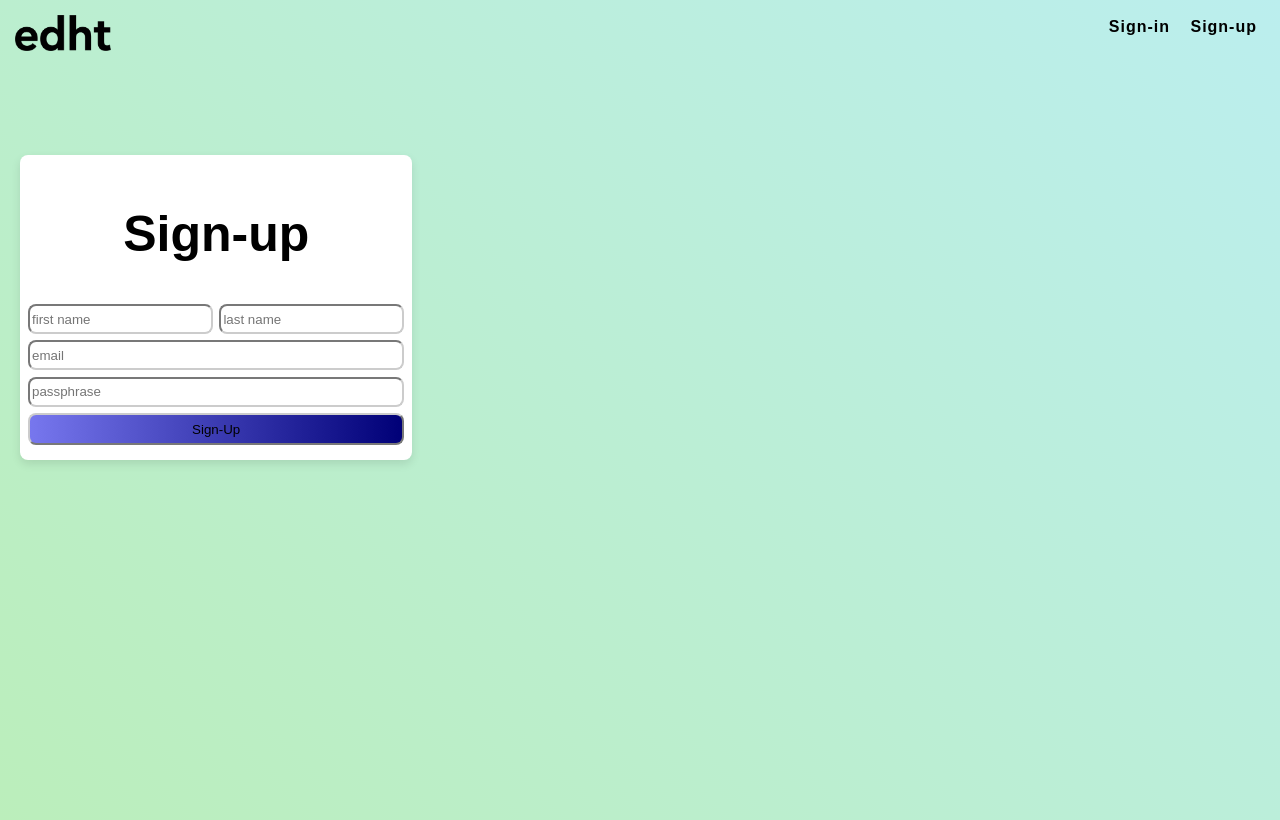
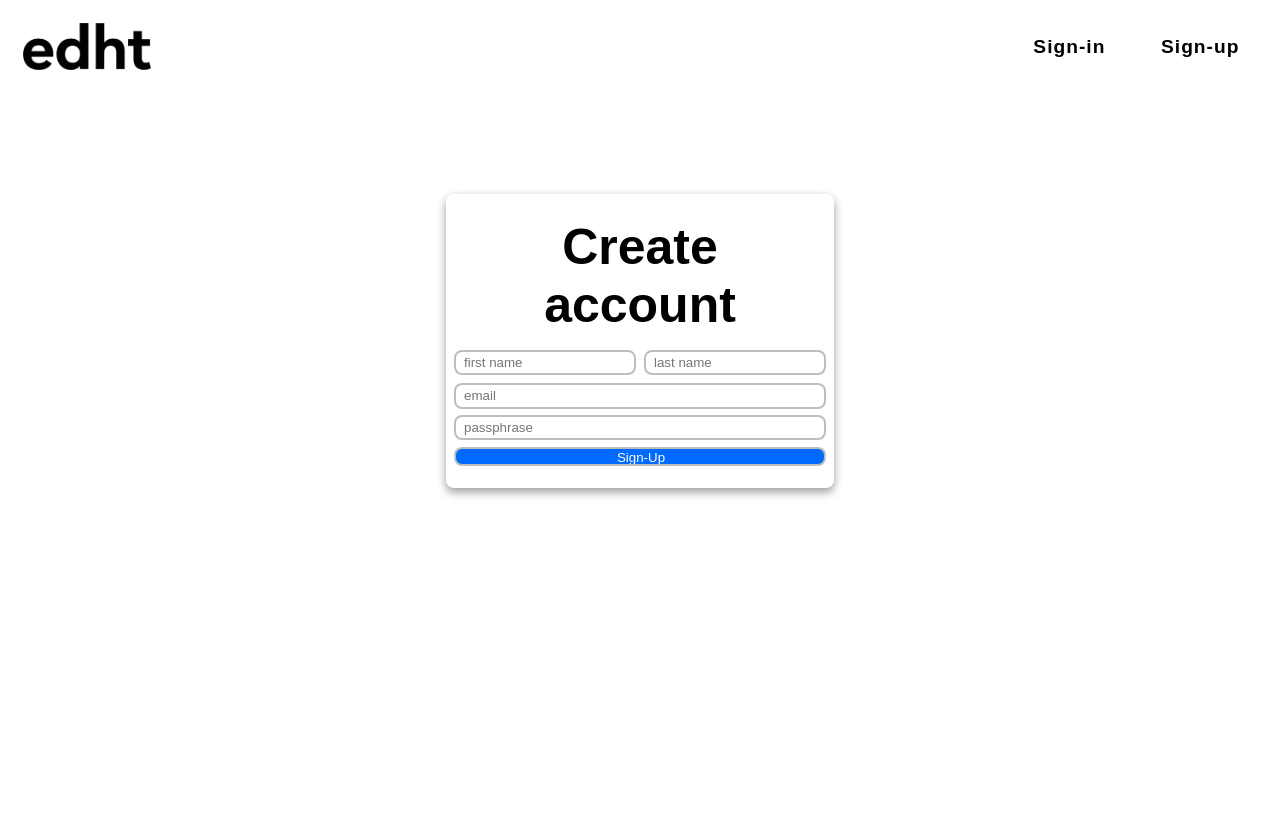
Before and after one commit to edht2/edht-xyz, a Flask app: page /signup in a window 1280 px wide. After the commit the page ends 497 px from the top, so only its background shows below. Run offline with Flask 3, Linux system fonts and the light colour scheme.

Commit message:
improved css, added form validation, added home.html and improved static folder

```diff
--- a/app/__init__.py
+++ b/app/__init__.py
@@ -22,6 +22,11 @@ def create_app(config_class=Config):
         from app.models.account import Account
         from flask_login import current_user
 
+        # REMOVE LATER
+        db.drop_all()
+        db.create_all()
+        # ***********
+
         @lm.user_loader
         def load_user(user_id):
             return Account.query.get(int(user_id))
--- a/app/account/routes.py
+++ b/app/account/routes.py
@@ -5,12 +5,17 @@ from app.extensions import db
 from app.models.account import Account
 from flask_login import current_user, login_user, logout_user, login_required
 
+
 @account.route('/signup', methods=['GET', 'POST'])
 def signup():
+    """ Sign-Up page - This will contain what you expect, a short form which is validated
+    and then appended to the database, it also signs-in the user after the account has been added """
+
 
     if current_user.is_authenticated:
-        # if the user is already signed in send them to index
+        # if the user is already signed in send them to index as they should be able to sign-up while signed in
         return redirect(url_for('main.index'))
+
 
     if request.method == 'POST':
         # when the sign-up form is submitted
@@ -19,16 +24,20 @@ def signup():
         last_name = request.form.get('last_name')
         email = request.form.get('email')
         passphrase = request.form.get('passphrase')
+        # get all of the form data
 
-        results = validate_signup(first_name, last_name, email)
+        results = validate_signup(first_name, last_name, email, passphrase)
         # validate the sign-up credentials
 
         if results["summary"]:
             # if the credentials were invalid
+            results['first_name'] = first_name
+            results['last_name'] = last_name
+            results['email'] = email
+            results['passphrase'] = passphrase
 
             flash(results)
-
-            print(results)
+            # send them back to client with an error message
 
         else:
             user = Account(first_name=first_name, last_name=last_name, email=email, passphrase=None)
@@ -45,8 +54,10 @@ def signup():
             # login the user
 
             return redirect(url_for('main.index'))
+            # send them to the home page!
 
     return render_template('signup.html')
+
 
 @account.route('/signin', methods=['GET', 'POST'])
 def signin():
@@ -59,16 +70,23 @@ def signin():
         email = request.form.get('email')
         passphrase = request.form.get('passphrase')
 
-        user = Account.query.filter_by(email=email).first()
+        account: Account = Account.query.filter_by(email=email).all()
 
-        if user and user.validate_passphrase(passphrase):
+        if account and account.validate_passphrase(passphrase):
             # check if the passphrase matches the email
-            login_user(user, remember=False)
+
+            login_user(account, remember=True)
+            # signin the user
+
             next_page = request.args.get('next')
-            # redirect to the page they tried to access
+            # find to the page they tried to access
+
             return redirect(next_page or url_for('main.index'))
+            # take them to home or the page they were tring to access
         else:
-            flash("Sign-in unsuccesful")
+            flash("Invalid passphrase-email combo")
+            # alert the client it has failed
+
     return render_template('signin.html')
 
 @login_required
--- /dev/null
+++ b/app/static/css/forms.css
@@ -0,0 +1,61 @@
+input {
+    background-color: white;
+    border: 2px solid rgb(190, 190, 190);
+    height: 1.5vw;
+    border-radius: 8px;
+    padding-left: 8px;
+}
+
+.form-full-bar {
+   margin-bottom: 0.4rem;
+   display: flex;
+   flex-direction: column;
+}
+
+.form-container {
+    padding: 8px;
+    border-radius: 8px;
+    background-color: white;
+    display: inline-block;
+    margin: 0 auto;
+    width: 30%;
+    margin-top: 6rem;
+    box-shadow: 0 4px 10px rgba(0, 0, 0, 0.4);
+}
+
+.side-by-side {
+    display: flex;
+    justify-content: left;
+    margin-bottom: 8px;
+    gap: 8px;
+}
+
+label {
+    color: black;
+}
+
+.side-by-side-left {
+    display: inline;
+    float: left;
+    width: 50%;
+}
+
+.side-by-side-right {
+    display: inline;
+    float: right;
+    width: 50%;
+}
+
+.validation-fail {
+    background-color: rgb(253, 137, 137);
+    border: 2px solid rgb(200, 98, 98);
+    border-radius: 5px;
+    margin-bottom: 8px;
+}
+
+#submit-button {
+    background-color: rgb(0, 106, 255);
+    margin-bottom: 8px;
+    color: white;
+    height: 1.5vw;
+}
--- /dev/null
+++ b/app/static/css/main.css
@@ -0,0 +1,49 @@
+/*
+C1 = 2c5234
+C2 = b7dd79
+C3 = a3d963
+*/
+
+body {
+    flex-direction: column;
+    text-align: center;
+    font-family: Arial;
+    margin: 10px;
+}
+
+.index {
+    /* background-image: linear-gradient(45deg, #fdf, #ffb); */
+    background-color: white;
+}
+
+.signup {
+    /* background-image: linear-gradient(45deg, #beb, #bee); */
+    background-color: white;
+}
+
+.content {
+    padding: 10px;
+}
+
+.main-title {
+    text-align: left;
+    margin-top: 200px;
+    margin-left: 2vw;
+    font-weight: 1000;
+    font-size: 4vw;
+}
+
+.highlighted {
+    color: #d2310d
+}
+
+h2 {
+    font-size: 50px;
+    margin: 16px;
+}
+
+p {
+    margin: 0;
+    color:#3a3a3a;
+    font-size: small;
+}
--- a/app/static/navbar.css
+++ b/app/static/css/navbar.css
@@ -1,24 +1,29 @@
 .logo {
-    width: 6rem;
+    width: 10vw;
     height: auto;
     display: flex;
     position: absolute;
-    margin: 5px
+    margin: 1vw;
 }
 
-a {
+a.nav-link:link,
+a.nav-link:visited,
+a.nav-link:hover,
+a.nav-link:active  {
     text-decoration: none;
+    font-size: 1.5vw;
     color: #000;
     letter-spacing: 1px;
     font-weight: 600;
 }
+
 .nav_bar {
     overflow: hidden;
 }
 
 .nav_bar_item {
     display: inline-block;
-    padding: 8px;
+    padding: 2vw;
 }
 
 .nav_list {
--- a/app/static/forms.css
+++ /dev/null
@@ -1,42 +0,0 @@
-input {
-    background-color: white;
-    border-color: #ccc;
-    height: 3vh;
-    border-radius: 8px;
-}
-
-.form_full_bar {
-   margin-bottom: 0.4rem;
-   display: flex;
-   flex-direction: column;
-}
-
-.form_container {
-    padding: 8px;
-    border-radius: 8px;
-    background-color: white;
-    display: inline-block;
-    text-align: center;
-    justify-content: center;
-    margin: 0 auto;
-    margin-top: 6rem;
-    box-shadow: 0 4px 10px rgba(0, 0, 0, 0.1);
-}
-
-.form_title {
-    text-align: center;
-    color: white;
-    font-weight: 1000;
-    font-size: 2rem;
-}
-
-.side_by_side {
-    display: flex;
-    margin-bottom: 0.4rem;
-    gap: 0.4rem;
-}
-
-#submit_button {
-    background-image: linear-gradient(to right, #77e, #007);
-    height: 4vh;
-}
--- a/app/static/main.css
+++ /dev/null
@@ -1,36 +0,0 @@
-/*
-C1 = 2c5234
-C2 = b7dd79
-C3 = a3d963
-*/
-
-body {
-    flex-direction: column;
-    font-family: Arial;
-    margin: 10px;
-    height: 100vh;
-}
-
-.index {
-    background-image: linear-gradient(45deg, #fdf, #ffb);
-}
-
-.signup {
-    background-image: linear-gradient(45deg, #beb, #bee);
-}
-
-.content {
-    height: 60vh;
-    padding: 10px;
-}
-
-.main_title {
-    text-align: left;
-    margin-top: 200px;
-    font-weight: 1000;
-    font-size: 30px;
-}
-
-h2 {
-    font-size: 50px
-}
--- /dev/null
+++ b/app/templates/NOTE.txt
@@ -0,0 +1 @@
+'home.html' is for signed-in users and 'index.html' is for un-signed-in users
--- a/app/templates/base.html
+++ b/app/templates/base.html
@@ -4,21 +4,21 @@
     {% block headers %} {% endblock %}
     <meta charset="UTF-8">
     <title>{% block title %} {% endblock %} - edht</title>
-    <link rel="stylesheet" href="{{ url_for('static', filename='main.css')}}">
-    <link rel="stylesheet" href="{{ url_for('static', filename='navbar.css')}}">
+    <link rel="stylesheet" href="{{ url_for('static', filename='css/main.css')}}">
+    <link rel="stylesheet" href="{{ url_for('static', filename='css/navbar.css')}}">
 </head>
 <body class="{% block page %}{% endblock %}">
     <nav class="nav">
-        <img onclick="window.location.href='/'" src="{{ url_for('static', filename='edht_logo.png') }}" alt="logo" class="logo">
+        <img onclick="window.location.href='/'" src="{{ url_for('static', filename='img/edht_logo.png') }}" alt="logo" class="logo">
         <ul class="nav_list">
             {% if not current_user.is_authenticated %}
-                <li class="nav_bar_item"><a href="/signin">Sign-in</a></li>
-                <li class="nav_bar_item"><a href="/signup">Sign-up</a></li>
+                <li class="nav_bar_item"><a class='nav-link' href="/signin">Sign-in</a></li>
+                <li class="nav_bar_item"><a class='nav-link' href="/signup">Sign-up</a></li>
             {% else %}
-                <li class="nav_bar_item"><a href="/signout">Sign-out</a></li>
-                <li class="nav_bar_item"><a href="#">Chat</a></li>
-                <li class="nav_bar_item"><a href="#">Games</a></li>
-                <li class="nav_bar_item"><a href="#">Proxy</a></li>
+                <li class="nav_bar_item"><a class='nav-link' href="/signout">Sign-out</a></li>
+                <li class="nav_bar_item"><a class='nav-link' href="#">Chat</a></li>
+                <li class="nav_bar_item"><a class='nav-link' href="#">Games</a></li>
+                <li class="nav_bar_item"><a class='nav-link' href="#">Proxy</a></li>
             {% endif %}
         </ul>
     </nav>
--- a/app/templates/signup.html
+++ b/app/templates/signup.html
@@ -1,35 +1,35 @@
 {% extends 'base.html' %}
 
 {% block headers %}
-    <link rel="stylesheet" href="{{ url_for('static', filename='forms.css')}}">
+    <link rel="stylesheet" href="{{ url_for('static', filename='css/forms.css')}}">
 {% endblock %}
 
-{% block title %} Sign-Up {% endblock %}
+{% block title %}Sign-Up{% endblock %}
 {% block page %}signup{% endblock %}
 
 {% block content %}
 
-<script src="../static/signup.js"></script>
-
-<div class="form_container">
+<div class="form-container">
     <form method="post">
-        <h2>Sign-up</h2>
+        <h2>Create account</h2>
         {% with results = get_flashed_messages(with_categories=True) %}
-        {% if results %} Results!! {% endif %}
-            <div class="side_by_side">
-                <input name="first_name" class="adjacent_item" id="first_name" type="text" placeholder="first name">
-                <input name="last_name" class="adjacent_item" id="last_name" type="text" placeholder="last name">
+            <div class="side-by-side">
+                <input name="first_name" class="side-by-side-left" id="first_name" type="text" placeholder="first name" value="{% if results %}{{ results[0][1]['first_name'] }}{% endif %}">
+                <input name="last_name" class="side-by-side-right" id="last_name" type="text" placeholder="last name" value="{% if results %}{{ results[0][1]['last_name'] }}{% endif %}">
             </div>
-            {% if results %}
-               <div class="validation_fail">{{ results["name_results"] }}Hello world</div>
+            {% if results and results[0][1]["name_results"] %}
+               <div class="validation-fail">{{ results[0][1]["name_results"] }}</div>
             {% endif %}
-            <div class="form_full_bar">
-                <input name="email" class="form_full_bar" id="email" type="email" placeholder="email">
-                {% if results %}
-                    <div class="validation_fail">{{ results["email_results"] }}Hello world</div>
+            <div class="form-full-bar">
+                <input name="email" class="form-full-bar" id="email" type="email" placeholder="email" value="{% if results %}{{ results[0][1]['email'] }}{% endif %}">
+                {% if results and results[0][1]["email_results"] %}
+                    <div class="validation-fail">{{ results[0][1]["email_results"] }}</div>
                 {% endif %}
-                <input name="passphrase" class="form_full_bar" id="passphrase" type="password" placeholder="passphrase">
-                <input type="submit" value="Sign-Up" id="submit_button">
+                <input name="passphrase" class="form-full-bar" id="passphrase" type="password" placeholder="passphrase" value="{% if results %}{{ results[0][1]['passphrase'] }}{% endif %}">
+                {% if results and results[0][1]["passphrase_results"] %}
+                    <div class="validation-fail">{{ results[0][1]["passphrase_results"] }}</div>
+                {% endif %}
+                <input type="submit" value="Sign-Up" id="submit-button">
             </div>
         {% endwith %}
     </form>
```
Also changed, not shown: app/account/validators.py (+42 -13 lines), app/main/routes.py (+3 -5 lines), app/models/account.py (+5 -3 lines), app/templates/home.html (added, +10 -0 lines), app/templates/index.html (+3 -9 lines), app/templates/signin.html (+20 -7 lines), app.db, app/static/img/edht_logo.png (renamed from app/static/edht_logo.png).
